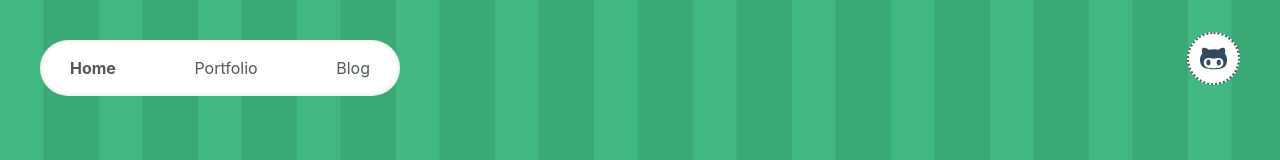
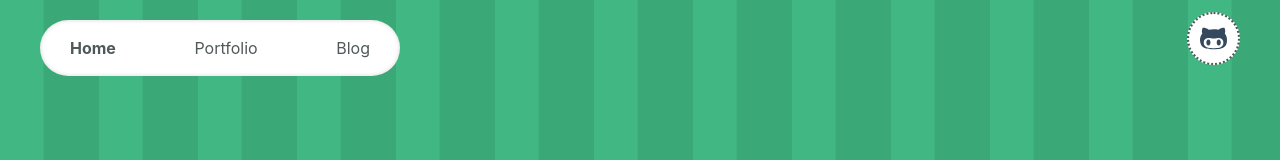
Before and after one commit to crThiago/portfolio, a Nuxt app: page / in a window 1280 px wide. Shown: the top 160 px of the page. Built offline with nearby package versions, Linux system fonts and the light colour scheme.

Commit message:
Componente para Header

```diff
--- /dev/null
+++ b/components/Header.vue
@@ -0,0 +1,21 @@
+<template>
+  <div class="header d--flex">
+    <Menu />
+    <Social />
+  </div>
+</template>
+
+<style lang="scss" scoped>
+.header {
+  justify-content: space-between;
+  align-items: center;
+  flex-wrap: wrap-reverse;
+}
+
+@media (max-width: 480px) {
+  .header {
+    justify-content: center;
+    margin: 20px 0;
+  }
+}
+</style>
--- a/pages/index.vue
+++ b/pages/index.vue
@@ -1,9 +1,10 @@
 <template>
   <div class="container d--flex flex--column">
-    <div class="header d--flex">
+    <Header />
+    <!-- <div class="header d--flex">
       <Menu />
       <Social />
-    </div>
+    </div> -->
     <section class="home d--flex">
       <div class="home__description">
         <h1 class="home__description__title font--h1 font--bold color--white">
@@ -25,19 +26,7 @@
   max-width: 1200px;
   height: 100vh;
   margin: 0 auto;
-  padding: 20px;
-}
-.header {
-  justify-content: space-between;
-  align-items: center;
-  flex-wrap: wrap-reverse;
-}
-
-@media (max-width: 480px) {
-  .header {
-    justify-content: center;
-    margin: 20px 0;
-  }
+  padding: 0 20px;
 }
 
 .home {
@@ -56,7 +45,7 @@
     width: 50vw;
     text-align: right;
     & > img {
-      width: 75%;
+      width: 55%;
       border-radius: 15px;
       border: 5px solid;
     }
@@ -65,6 +54,7 @@
 @media (max-width: 900px) {
   .container {
     height: auto;
+    padding: 20px;
   }
 
   .home {
```
